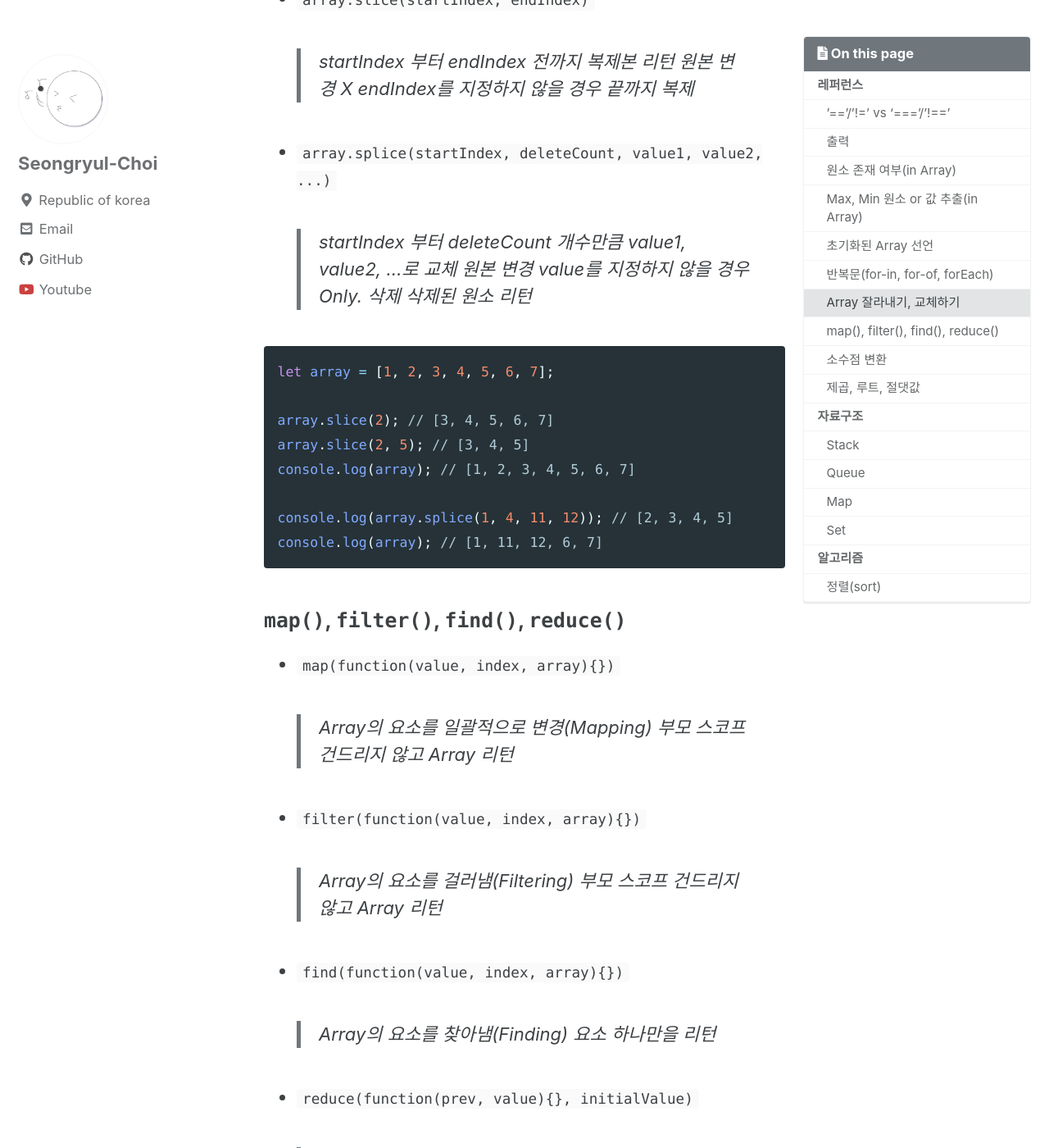
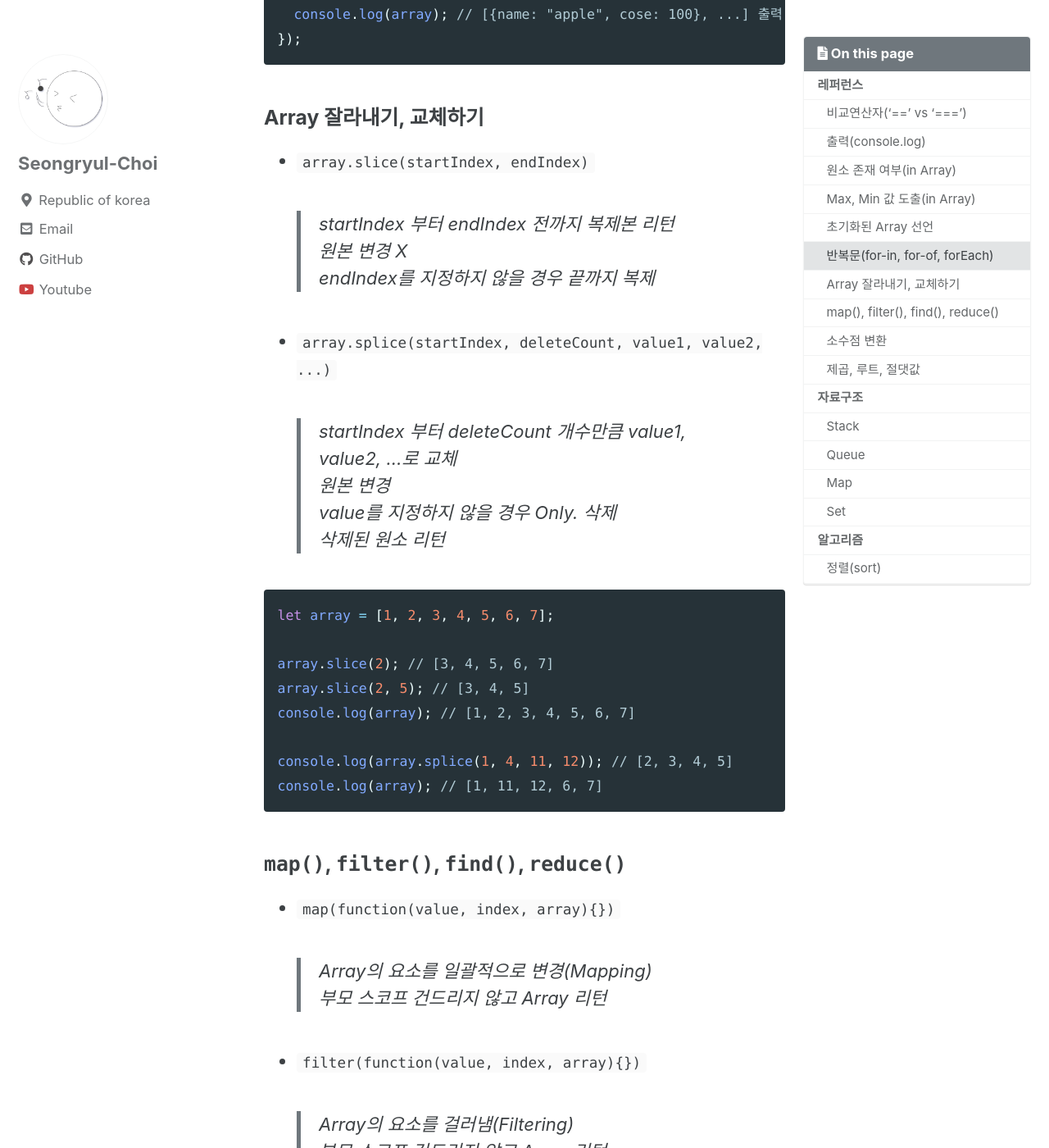
Before and after one commit to ryulurala/ryulurala.github.io, a Jekyll site: the page built from _posts/2021-01-17-reference_javascript.md, in a window 1280 px wide and 1400 px high, scrolled down 6341 px. Shown: the whole window at 82% size. Built offline with Jekyll 4.4.1, drawn with Linux system fonts in a browser that asks for light colours; cached includes are drawn as plain includes; some of the changed text lies outside the part shown.

Commit message:
Insert break line

````diff
--- a/_posts/2021-01-17-reference_javascript.md
+++ b/_posts/2021-01-17-reference_javascript.md
@@ -9,7 +9,7 @@
 
 ## 레퍼런스
 
-### '=='/'!=' vs '==='/'!=='
+### 비교연산자('==' vs '===')
 
 - `==` / `!=`
   > 비교 연산자: 형 변환 후 값을 비교
@@ -24,7 +24,7 @@
 if (zero1 === zero2); // false
 ```
 
-### 출력
+### 출력(console.log)
 
 - `console.log(variable1, variable2, ...)`
   > 변수 출력: variable1 variable2 출력됨.(',' 출력 X)
@@ -58,7 +58,7 @@
 - `array.includes(num, fromIndex)`
   > array 안에 fromIndex 부터 variable 값이 있으면 true, 없으면 false 리턴
 
-+++
++++++
 
 - `array.find(function(value, index, arr){})`
   > 기본적으로 undefined 리턴
@@ -89,16 +89,16 @@
 array.find((item, index));
 ```
 
-### Max, Min 원소 or 값 추출(in Array)
+### Max, Min 값 도출(in Array)
 
 - `Math.max(num1, num2, ...)`
-  > num1, num2, ... 중에 최댓값 값 추출
+  > num1, num2, ... 중에 최댓값 값 도출
 - `Math.min(num1, num2, ...)`
-  > num1, num2, ... 중에 최솟값 값 추출
+  > num1, num2, ... 중에 최솟값 값 도출
 - `Math.max.apply(null, array)`
-  > array에서 최댓값 추출
+  > array에서 최댓값 도출
 - `Math.min.apply(null, array)`
-  > array에서 최솟값 추출
+  > array에서 최솟값 도출
 
 ```js
 let array = [1, 5, 4, 3, 2];
@@ -195,9 +195,9 @@
   > Array의 요소를 찾아냄(Finding)
   > 요소 하나만을 리턴
 - `reduce(function(prev, value){}, initialValue)`
-  > 이전 리턴된 prev 값과 현재 값 value 를 이용하여 활용 가능(만능)
-  > 처음 시작 prev 값의 initialValue 지정. ex) `prev = 0;` or `prev = [];`
-  > 부모 스코프 건드리지 않고 Array 리턴
+  - 이전 리턴된 prev 값과 현재 값 value 를 이용하여 활용 가능(만능)
+  - 처음 시작 prev 값의 initialValue 지정. ex) `prev = 0;` or `prev = [];`
+  - 부모 스코프 건드리지 않고 Array 리턴
 
 ```js
 let arr = [1, 2, 3, 4, 5];
@@ -283,8 +283,6 @@
 - `array[array.length-1]`
   > Stack의 top
 
-1. array.push(element) / array.pop() / array[array.length-1]
-
 ```js
 let stack = [1, 2, 3, 4, 5];
 
@@ -306,7 +304,7 @@
 - `array[array.length-1]`
   > Queue의 back
 
-+++
++++++
 
 - `unShift(element)`
   > Array 앞에 원소 추가
````
Also changed, not shown: other parts of _posts/2021-01-17-reference_javascript.md (+1 -1 lines).
